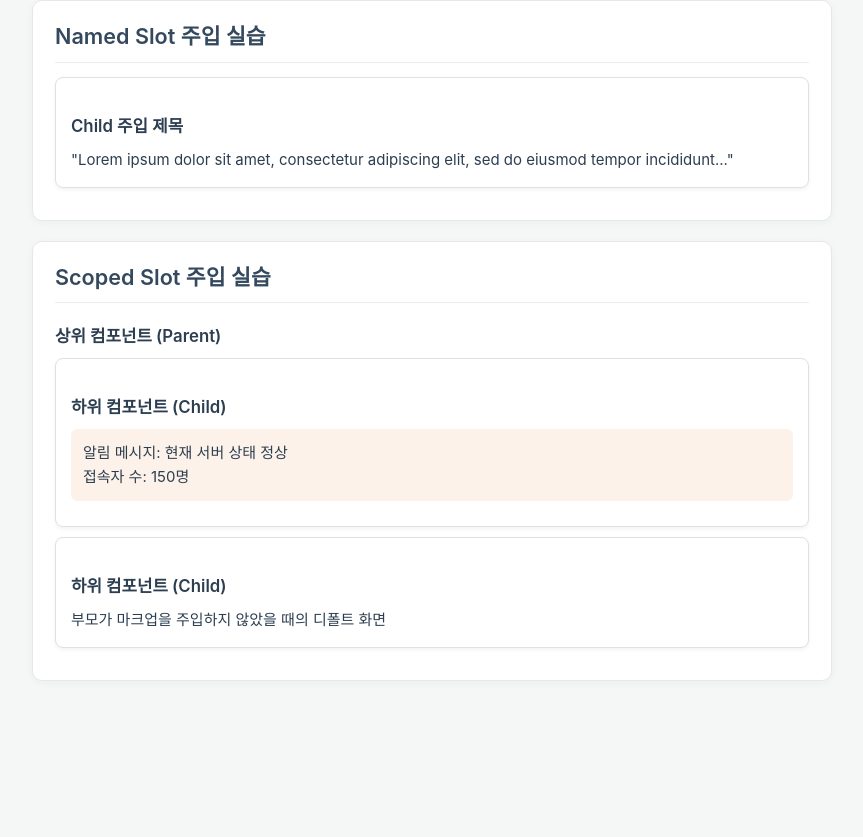
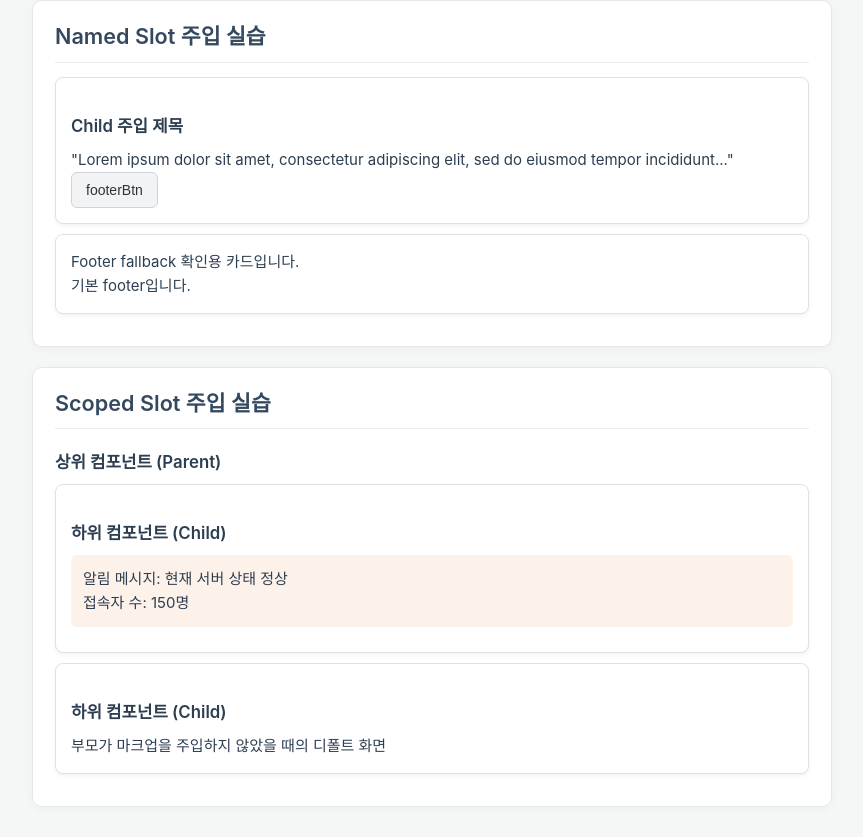
Before and after one commit to kimgayeon430/skala-vue, a Vue app: page /practice2 in a window 1280 px wide. Shown: the part 5042-5879 px from the top of the page, without its empty margins (208-1071 px from the left). Before the commit the page ends 5791 px from the top, so only its background shows below. Built offline with nearby package versions, Linux system fonts and the light colour scheme.

Commit message:
add slot

```diff
--- a/src/components/practices/component/SlotDefaultChild.vue
+++ b/src/components/practices/component/SlotDefaultChild.vue
@@ -1,6 +1,12 @@
 <template>
   <div class="base-card">
+    <!--
+      이름이 없는 <slot>은 기본 슬롯(Default Slot)입니다.
+      부모가 컴포넌트 태그 사이에 작성한 마크업이 이 위치에 렌더링됩니다.
+      자식은 카드의 공통 틀을 만들고, 부모는 슬롯 영역의 내용을 결정합니다.
+    -->
     <slot>
+      <!-- 부모가 슬롯 내용을 전달하지 않았을 때만 표시되는 fallback 콘텐츠입니다. -->
       <p>기본 콘텐츠 영역입니다.</p>
     </slot>
   </div>
--- a/src/components/practices/component/SlotDefaultParent.vue
+++ b/src/components/practices/component/SlotDefaultParent.vue
@@ -5,13 +5,19 @@ import SlotDefaultChild from '@/components/practices/component/SlotDefaultChild.
 <template>
   <div class="practice-section">
     <h2>Default Slot 레이아웃 주입 실습</h2>
+
+    <!-- 컴포넌트 태그 사이의 <p>가 자식의 기본 <slot> 위치에 들어갑니다. -->
     <SlotDefaultChild>
       <p>단순한 텍스트 문장을 주입합니다.</p>
     </SlotDefaultChild>
+
+    <!-- 같은 자식을 사용해도 부모가 서로 다른 태그와 내용을 전달할 수 있습니다. -->
     <SlotDefaultChild>
       <h2 style="color: #e74c3c">🔥 경고 상태</h2>
       <button>확인</button>
     </SlotDefaultChild>
+
+    <!-- 전달한 내용이 없으므로 자식 <slot> 안의 fallback 콘텐츠가 표시됩니다. -->
     <SlotDefaultChild> </SlotDefaultChild>
   </div>
 </template>
--- a/src/components/practices/component/SlotNamedChild.vue
+++ b/src/components/practices/component/SlotNamedChild.vue
@@ -1,11 +1,19 @@
 <template>
   <div class="base-card">
     <header>
+      <!-- name이 있는 슬롯은 부모의 같은 이름을 가진 template과 연결됩니다. -->
       <slot name="header"></slot>
     </header>
     <main>
+      <!-- 이름이 없는 콘텐츠는 이 기본 슬롯에 렌더링됩니다. -->
       <slot></slot>
     </main>
+    <footer>
+      <!-- 부모가 footer 슬롯을 전달하지 않으면 아래 fallback 콘텐츠가 표시됩니다. -->
+      <slot name="footer">
+        <p>기본 footer입니다.</p>
+      </slot>
+    </footer>
   </div>
 </template>
 
--- a/src/components/practices/component/SlotNamedParent.vue
+++ b/src/components/practices/component/SlotNamedParent.vue
@@ -1,15 +1,33 @@
 <script setup>
 import SlotNamedChild from './SlotNamedChild.vue'
+
+// 슬롯에 전달한 버튼은 부모 템플릿에서 작성했으므로 부모의 함수를 사용할 수 있습니다.
+const showMessage = () => {
+  window.alert('부모가 넣은 슬롯 버튼입니다.')
+}
 </script>
 
 <template>
   <div class="practice-section">
     <h2>Named Slot 주입 실습</h2>
     <SlotNamedChild>
+      <!-- v-slot:header는 자식의 <slot name="header">에 전달할 내용을 지정합니다. -->
       <template v-slot:header>
         <h3>Child 주입 제목</h3>
       </template>
+
+      <!-- 별도의 v-slot 이름이 없는 내용은 자식의 기본 <slot>에 전달됩니다. -->
       <p>"Lorem ipsum dolor sit amet, consectetur adipiscing elit, sed do eiusmod tempor incididunt..."</p>
+
+      <template v-slot:footer>
+        <button @click="showMessage">footerBtn</button>
+      </template>
     </SlotNamedChild>
+
+    <!-- footer를 전달하지 않았으므로 자식의 기본 footer가 표시됩니다. -->
+    <SlotNamedChild>
+      <p>Footer fallback 확인용 카드입니다.</p>
+    </SlotNamedChild>
+    <!-- footer slot에 전달된 내용이 없기 때문에 fallback으로 "기본 footer입니다" 출력됩니다. -->
   </div>
 </template>
```
Also changed, not shown: src/components/practices/component/SlotScopedChild.vue (+8 -1 lines), src/components/practices/component/SlotScopedParent.vue (+7 -0 lines), 1 other file (tests, documents, lock files or other folders).
